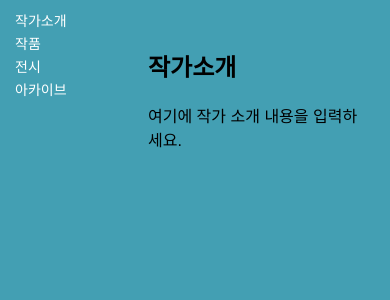
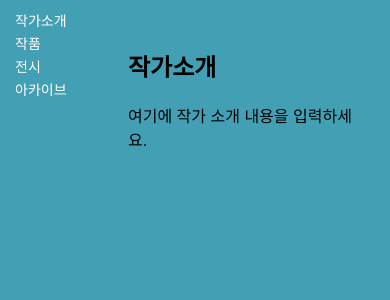
Before and after one commit to nayo40/40-artworks, a Flask app: page /about in a window 390 px wide. Shown: the top 300 px of the page. Run offline with Flask 3, Linux system fonts and the light colour scheme.

Commit message:
Fix sidebar and artwork page width issue on mobile

```diff
--- a/static/style.css
+++ b/static/style.css
@@ -11,6 +11,7 @@ body {
 /* 왼쪽 사이드바 (메뉴) */
 .sidebar {
     width: 80px;
+    min-width: 80px;
     background-color: #412f45;
     padding: 10px;
     height: 100vh;
@@ -120,8 +121,8 @@ section {
 /* 반응형 웹 (모바일 최적화) */
 @media (max-width: 768px) {
     .sidebar {
-        width: 95%;
-        max-width: none;
+        width: 100px;
+        max-width: 100px;
         padding: 10px;
     }
 
@@ -131,8 +132,13 @@ section {
     }
 
     .content {
-        margin-left: 120px;
-        width: calc(100% - 120px);
+        margin-left: 100px;
+        width: calc(100% - 100px);
+    }
+    /* 작품 카드 가로폭 조정 */
+    .artwork-card {
+        width: 95%; /* 모바일에서도 가로폭이 너무 좁아지지 않도록 설정 */
+        max-width: none;
     }
 
     .artwork-list {
```
